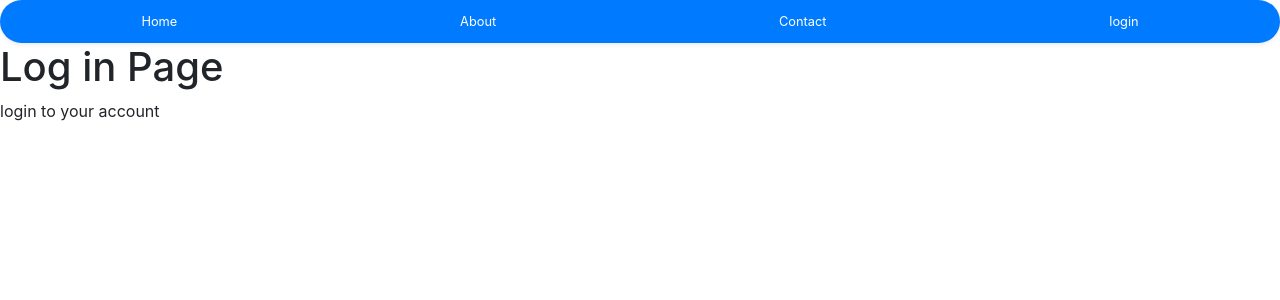
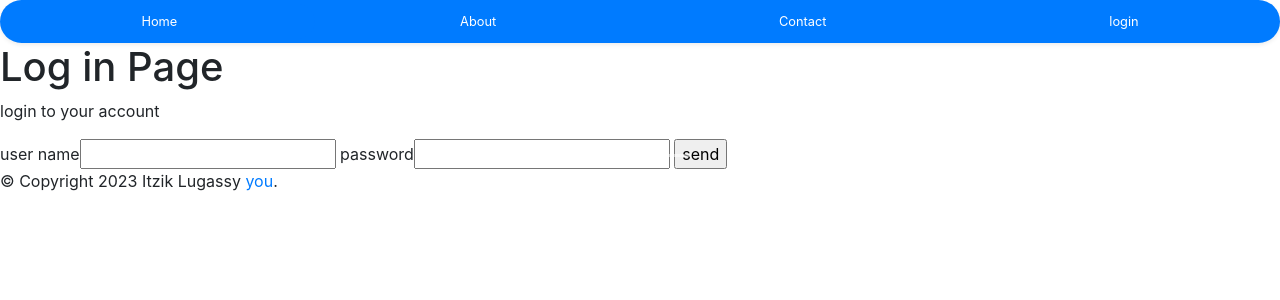
Before and after one commit to itziklugassy/flask, a Flask app: page /login in a window 1280 px wide. Shown: the top 300 px of the page. Run offline with Flask 3, Linux system fonts and the light colour scheme.

```diff
--- a/app.py
+++ b/app.py
@@ -1,12 +1,15 @@
-from flask import Flask, render_template
+from flask import Flask, render_template, request
 
+users = [{"user": "itzik", "pass": "12345"}, {"user": "moran", "pass": "12345"}]
 app = Flask(__name__)
 
-ary=['itzik','moran']
+ary = ['itzik', 'moran']
+
 
 @app.route("/")
 def hello_world():
     return render_template("home.html")
+
 
 @app.route("/about")
 def about():
@@ -17,9 +20,16 @@ def about():
 def contactt():
     return render_template("contactt.html")
 
-@app.route("/login")
+
+
+@app.route('/login', methods=["GET", "POST"])
 def login():
+    if request.method == "POST":
+        user = request.form["user"]
+        pwd = request.form["pwd"]
+        if user == "itzik" or "moran" and pwd == "12345":
+            return render_template("sucess.html",user=user)
     return render_template("login.html")
 
-if __name__== "__main__":
+if __name__ == "__main__":
     app.run(debug=True)
--- a/templates/contactt.html
+++ b/templates/contactt.html
@@ -2,9 +2,7 @@
 {% block title %}contact{% endblock %}
 {% block head %}
   {{ super() }}
-  <style type="text/css">
-    .important { color: #336699; }
-  </style>
+
 {% endblock %}
 {% block content %}
   <h1>contact</h1>
--- a/templates/home.html
+++ b/templates/home.html
@@ -2,9 +2,7 @@
 {% block title %}Index{% endblock %}
 {% block head %}
   {{ super() }}
-  <style type="text/css">
-    .important { color: #336699; }
-  </style>
+
 {% endblock %}
 {% block content %}
   <h1>wellcom to my home page</h1>
--- a/templates/layout.html
+++ b/templates/layout.html
@@ -1,6 +1,10 @@
 <!doctype html>
 <html>
-
+  <style type="text/css">
+    .important {
+      color: #336699;
+    }
+  </style>
 <head>
   {% block head %}
   <link href="https://cdn.jsdelivr.net/npm/bootstrap@5.3.2/dist/css/bootstrap.min.css" rel="stylesheet"
--- a/templates/login.html
+++ b/templates/login.html
@@ -2,18 +2,21 @@
 {% block title %}login{% endblock %}
 {% block head %}
 {{ super() }}
-<style type="text/css">
-  .important {
-    color: #336699;
-  }
-</style>
+
 {% endblock %}
 {% block content %}
+
 <h1>Log in Page</h1>
 <p> login to your account</p>
 
-<body>
-  <script>
+<form method="post" action="/login">
+  user name<input name="user">
+  password<input name="pwd">
+  <input type="submit" value="send">
+</form>
+
+{% endblock %}
+<!-- <script>
     function myFunction() {
       var x = document.getElementById("myInput");
       if (x.type === "password") {
@@ -22,18 +25,9 @@
         x.type = "password";
       }
     }
-
-
-  user name <input type="user name">
-
+  </script> -->
+<!-- user name <input type="user name">
   Password: <input type="password" value="FakePSW" id="myInput"><button class="btn btn-primary" type="submit">Submit
     form</button><br>
   <p>Click the radio button to toggle between password visibility:</p>
-  <input type="checkbox" onclick="myFunction()">Show Password
-
-
-
-
-
-</body>
-{% endblock %}
+  <input type="checkbox" onclick="myFunction()">Show Password -->
```
Also changed, not shown: templates/sucess.html (added, +12 -0 lines), README.md.
